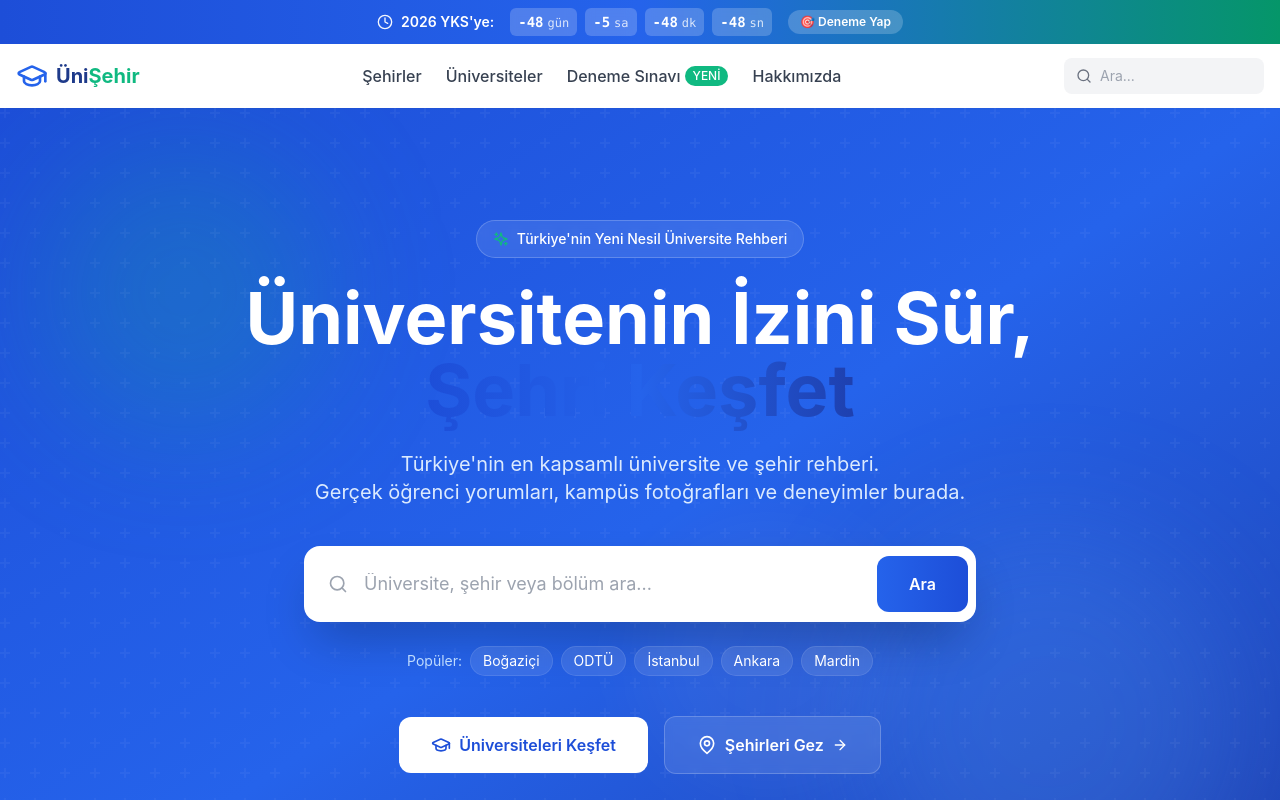
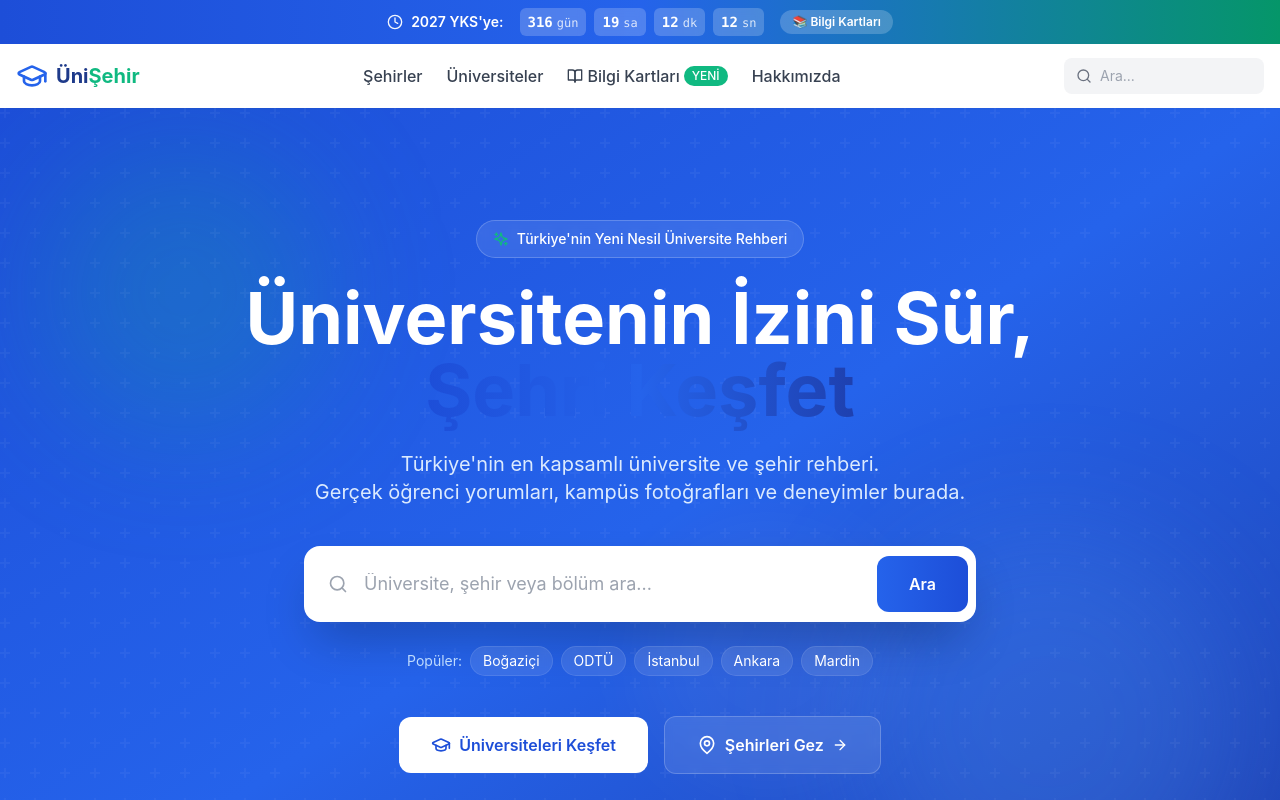
Before and after one commit to burakucnn52-lab/unisehir, a Next.js app: page / in a window 1280 px wide. Shown: the top 800 px of the page. Built offline with nearby package versions, Linux system fonts and the light colour scheme.

Commit message:
Update Header.tsx

```diff
--- a/src/components/Header.tsx
+++ b/src/components/Header.tsx
@@ -1,7 +1,7 @@
 'use client'
 
 import Link from 'next/link'
-import { GraduationCap, Search, Clock } from 'lucide-react'
+import { GraduationCap, Search, Clock, BookOpen } from 'lucide-react'
 import { useState, useEffect } from 'react'
 
 export default function Header() {
@@ -13,12 +13,17 @@ export default function Header() {
   })
 
   useEffect(() => {
-    // 2026 YKS Tarihi (Tahmini: 20 Haziran 2026)
-    const yksDate = new Date('2026-06-20T10:15:00').getTime()
+    // 2027 YKS Tarihi (Tahmini: 19 Haziran 2027 Cumartesi)
+    const yksDate = new Date('2027-06-19T10:15:00').getTime()
 
-    const timer = setInterval(() => {
+    const calculateTime = () => {
       const now = new Date().getTime()
       const distance = yksDate - now
+
+      if (distance < 0) {
+        setTimeLeft({ days: 0, hours: 0, minutes: 0, seconds: 0 })
+        return
+      }
 
       const days = Math.floor(distance / (1000 * 60 * 60 * 24))
       const hours = Math.floor((distance % (1000 * 60 * 60 * 24)) / (1000 * 60 * 60))
@@ -26,7 +31,13 @@ export default function Header() {
       const seconds = Math.floor((distance % (1000 * 60)) / 1000)
 
       setTimeLeft({ days, hours, minutes, seconds })
-    }, 1000)
+    }
+
+    // İlk hesaplama
+    calculateTime()
+
+    // Her saniye güncelle
+    const timer = setInterval(calculateTime, 1000)
 
     return () => clearInterval(timer)
   }, [])
@@ -36,34 +47,34 @@ export default function Header() {
       {/* YKS Sayacı - Üst Banner */}
       <div className="bg-gradient-to-r from-primary-700 via-primary-600 to-accent-600 text-white py-2">
         <div className="container-custom">
-          <div className="flex items-center justify-center gap-2 md:gap-4 text-sm">
+          <div className="flex items-center justify-center gap-2 md:gap-4 text-sm flex-wrap">
             <div className="flex items-center gap-2">
               <Clock className="w-4 h-4 animate-pulse" />
-              <span className="font-semibold">2026 YKS'ye:</span>
+              <span className="font-semibold">2027 YKS'ye:</span>
             </div>
             <div className="flex items-center gap-2 font-mono">
-              <div className="bg-white/20 backdrop-blur-sm px-2 py-1 rounded-md">
+              <div className="bg-white/20 backdrop-blur-sm px-2 py-1 rounded-md min-w-[50px] text-center">
                 <span className="font-bold">{timeLeft.days}</span>
                 <span className="text-xs ml-1 opacity-80">gün</span>
               </div>
-              <div className="bg-white/20 backdrop-blur-sm px-2 py-1 rounded-md">
+              <div className="bg-white/20 backdrop-blur-sm px-2 py-1 rounded-md min-w-[50px] text-center">
                 <span className="font-bold">{String(timeLeft.hours).padStart(2, '0')}</span>
                 <span className="text-xs ml-1 opacity-80">sa</span>
               </div>
-              <div className="bg-white/20 backdrop-blur-sm px-2 py-1 rounded-md">
+              <div className="bg-white/20 backdrop-blur-sm px-2 py-1 rounded-md min-w-[50px] text-center">
                 <span className="font-bold">{String(timeLeft.minutes).padStart(2, '0')}</span>
                 <span className="text-xs ml-1 opacity-80">dk</span>
               </div>
-              <div className="bg-white/20 backdrop-blur-sm px-2 py-1 rounded-md">
+              <div className="bg-white/20 backdrop-blur-sm px-2 py-1 rounded-md min-w-[50px] text-center">
                 <span className="font-bold text-accent-300">{String(timeLeft.seconds).padStart(2, '0')}</span>
                 <span className="text-xs ml-1 opacity-80">sn</span>
               </div>
             </div>
             <Link
-              href="/deneme-sinavi"
+              href="/bilgi-kartlari"
               className="hidden md:inline-flex items-center gap-1 bg-white/20 hover:bg-white/30 px-3 py-1 rounded-full text-xs font-semibold transition-colors"
             >
-              🎯 Deneme Yap
+              📚 Bilgi Kartları
             </Link>
           </div>
         </div>
@@ -89,8 +100,9 @@ export default function Header() {
               <Link href="/universiteler" className="text-gray-700 hover:text-primary-600 font-medium">
                 Üniversiteler
               </Link>
-              <Link href="/deneme-sinavi" className="text-gray-700 hover:text-primary-600 font-medium flex items-center gap-1">
-                Deneme Sınavı
+              <Link href="/bilgi-kartlari" className="text-gray-700 hover:text-primary-600 font-medium flex items-center gap-1">
+                <BookOpen className="w-4 h-4" />
+                Bilgi Kartları
                 <span className="bg-accent-500 text-white text-xs px-2 py-0.5 rounded-full">YENİ</span>
               </Link>
               <Link href="/hakkimizda" className="text-gray-700 hover:text-primary-600 font-medium">
```
